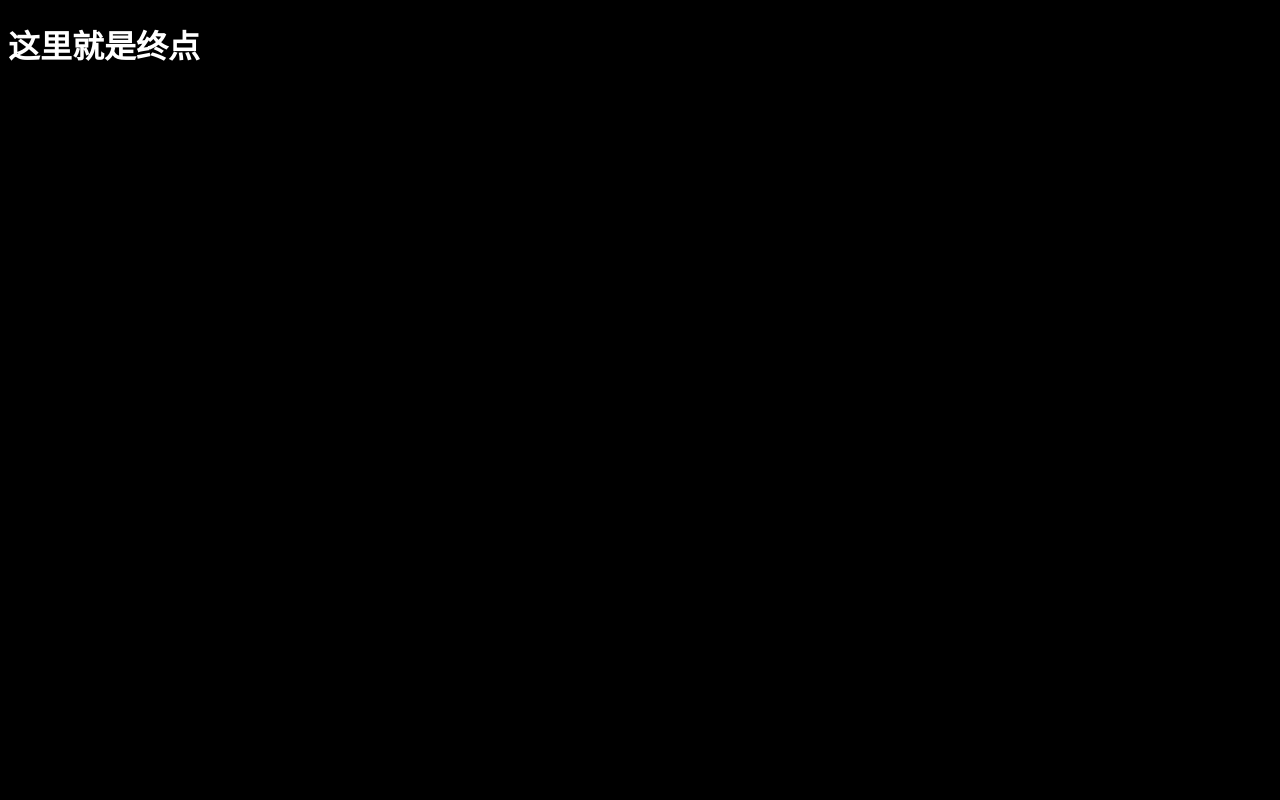
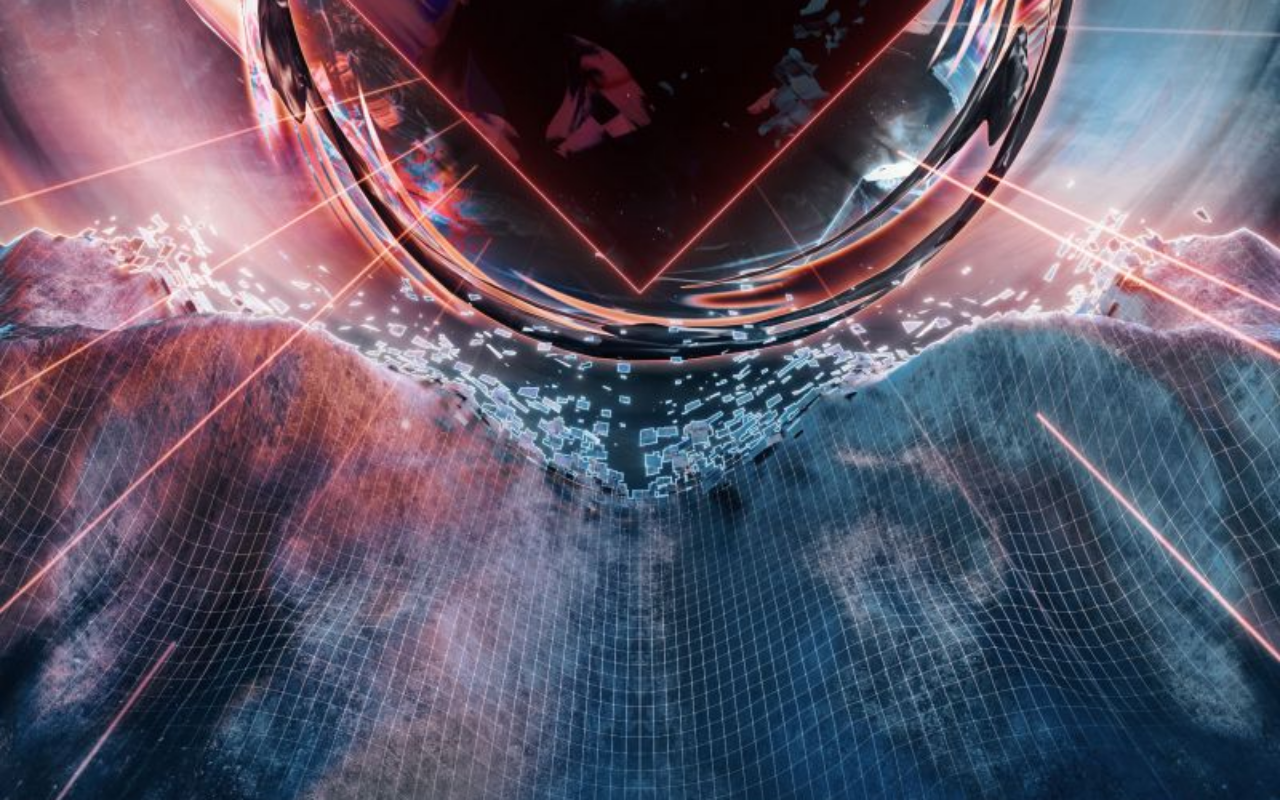
Before and after one commit to abyssal-puzzle-team/abyssal3, a plain HTML site: page next.html in a window 1280 px wide. Drawn offline with Linux system fonts and the light colour scheme.

Commit message:
增加meta图片适配

```diff
--- a/next.html
+++ b/next.html
@@ -5,8 +5,12 @@
     <meta name="viewport" content="width=device-width, initial-scale=1.0">
     <title>最终</title>
     <style>
-        *{
-            background-color: black;
+        body{
+            background-image: url('./img/nextground.jpeg');
+            background-size: cover; /* 使背景图片覆盖整个元素 */
+            background-repeat: no-repeat; /* 不重复背景图片 */
+            background-attachment: fixed; /* 背景图片固定，不随滚动条滚动 */
+            background-position: center; /* 背景图片居中显示 */
         }
         h1{
             width: auto;
@@ -15,6 +19,6 @@
     </style>
 </head>
 <body>
-    <h1>这里就是终点</h1>
+
 </body>
 </html>
```
Also changed, not shown: img/nextground.jpeg (added), 1 other file.
